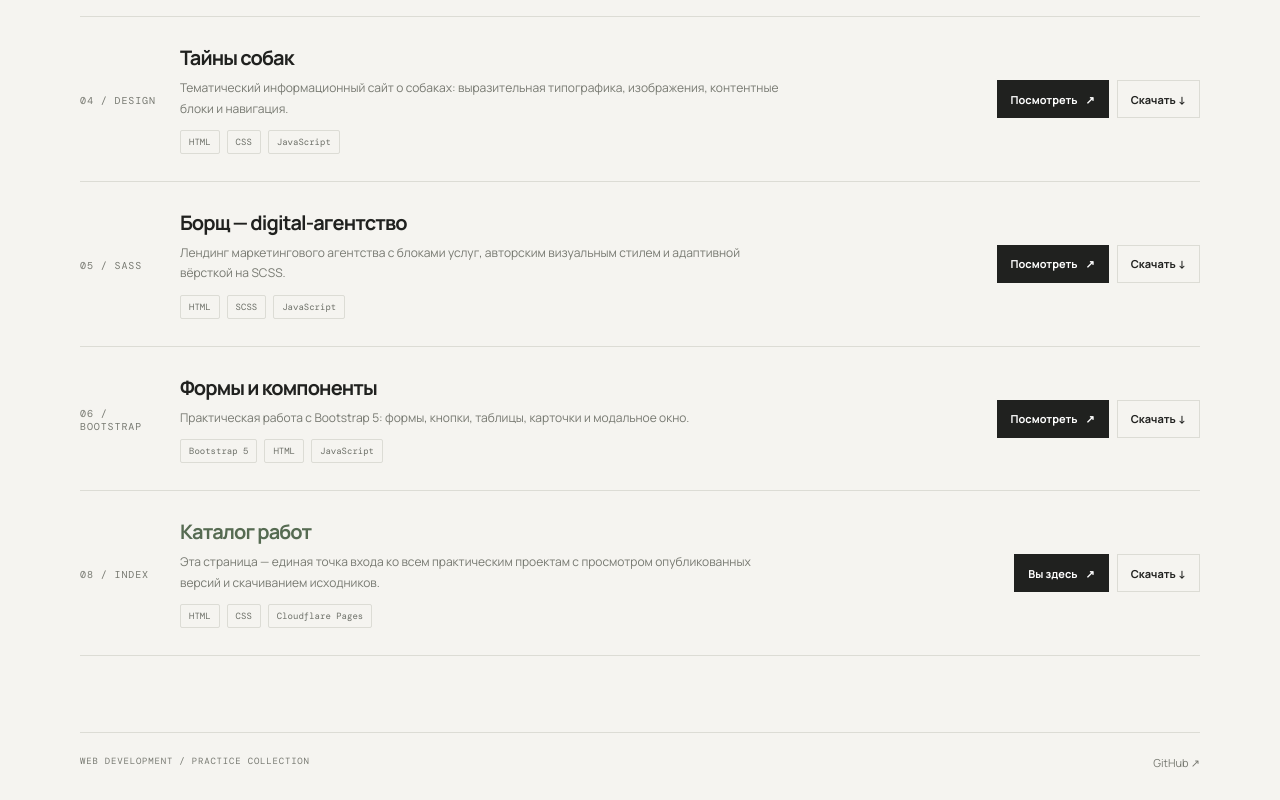
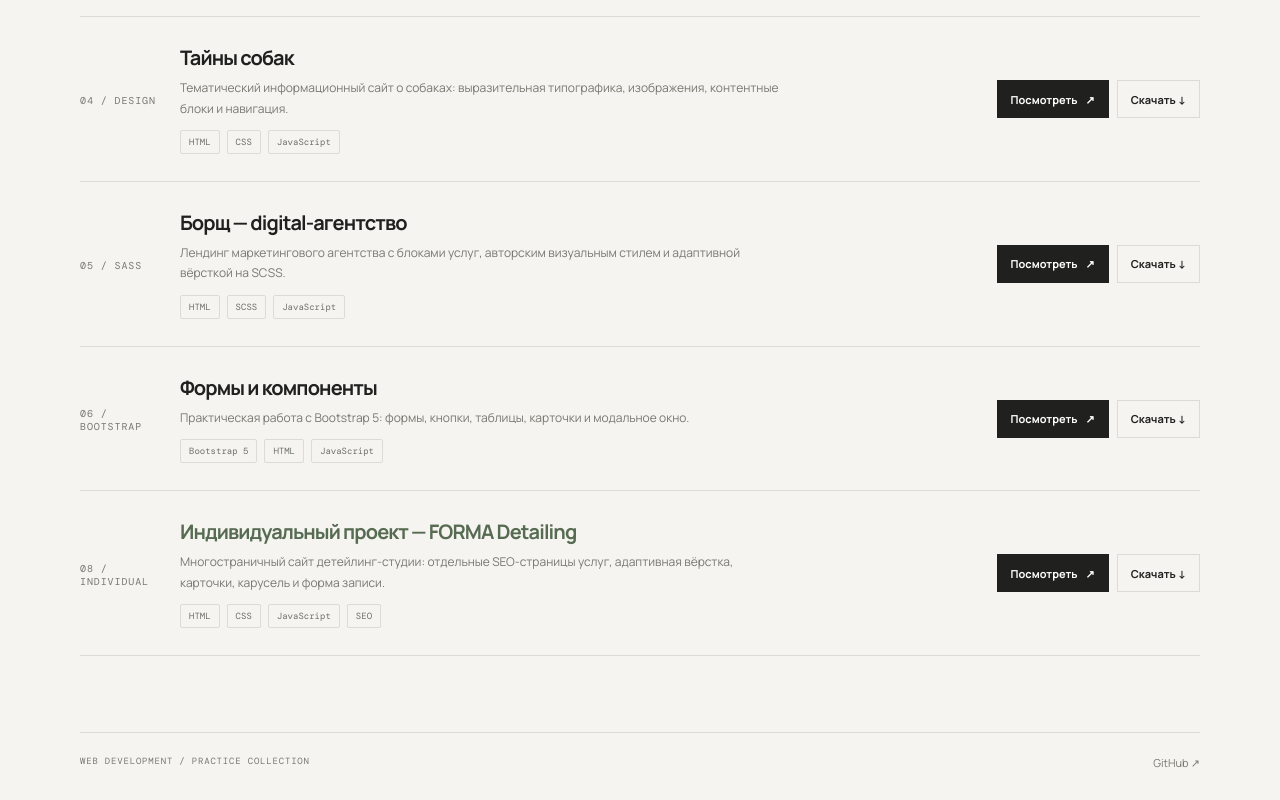
Before and after one commit to sk8teJ/z8, a plain HTML site: page index.html in a window 1280 px wide. Shown: the part 1074-1874 px from the top of the page. Drawn offline with nearby package versions, Linux system fonts and the light colour scheme.

Commit message:
Fix assignment 8 link to individual project

```diff
--- a/index.html
+++ b/index.html
@@ -110,9 +110,9 @@
         <div class="actions"><a class="btn btn-primary preview" href="https://z6.yaroslav-prokoshkin2134.workers.dev/" target="_blank" rel="noopener">Посмотреть <span>↗</span></a><a class="btn btn-secondary" href="https://github.com/sk8teJ/z6/archive/refs/heads/main.zip" download>Скачать ↓</a></div>
       </article>
       <article class="project self">
-        <div class="number">08 / INDEX</div>
-        <div><h3 class="project-title">Каталог работ</h3><p class="project-desc">Эта страница — единая точка входа ко всем практическим проектам с просмотром опубликованных версий и скачиванием исходников.</p><div class="tags"><span class="tag">HTML</span><span class="tag">CSS</span><span class="tag">Cloudflare Pages</span></div></div>
-        <div class="actions"><a class="btn btn-primary" href="#top">Вы здесь <span>↗</span></a><a class="btn btn-secondary" href="https://github.com/sk8teJ/z8/archive/refs/heads/main.zip">Скачать ↓</a></div>
+        <div class="number">08 / INDIVIDUAL</div>
+        <div><h3 class="project-title">Индивидуальный проект — FORMA Detailing</h3><p class="project-desc">Многостраничный сайт детейлинг-студии: отдельные SEO-страницы услуг, адаптивная вёрстка, карточки, карусель и форма записи.</p><div class="tags"><span class="tag">HTML</span><span class="tag">CSS</span><span class="tag">JavaScript</span><span class="tag">SEO</span></div></div>
+        <div class="actions"><a class="btn btn-primary" href="https://individualz8.yaroslav-prokoshkin2134.workers.dev/" target="_blank" rel="noopener">Посмотреть <span>↗</span></a><a class="btn btn-secondary" href="https://github.com/sk8teJ/individualz8/archive/refs/heads/main.zip">Скачать ↓</a></div>
       </article>
     </section>
 
```
